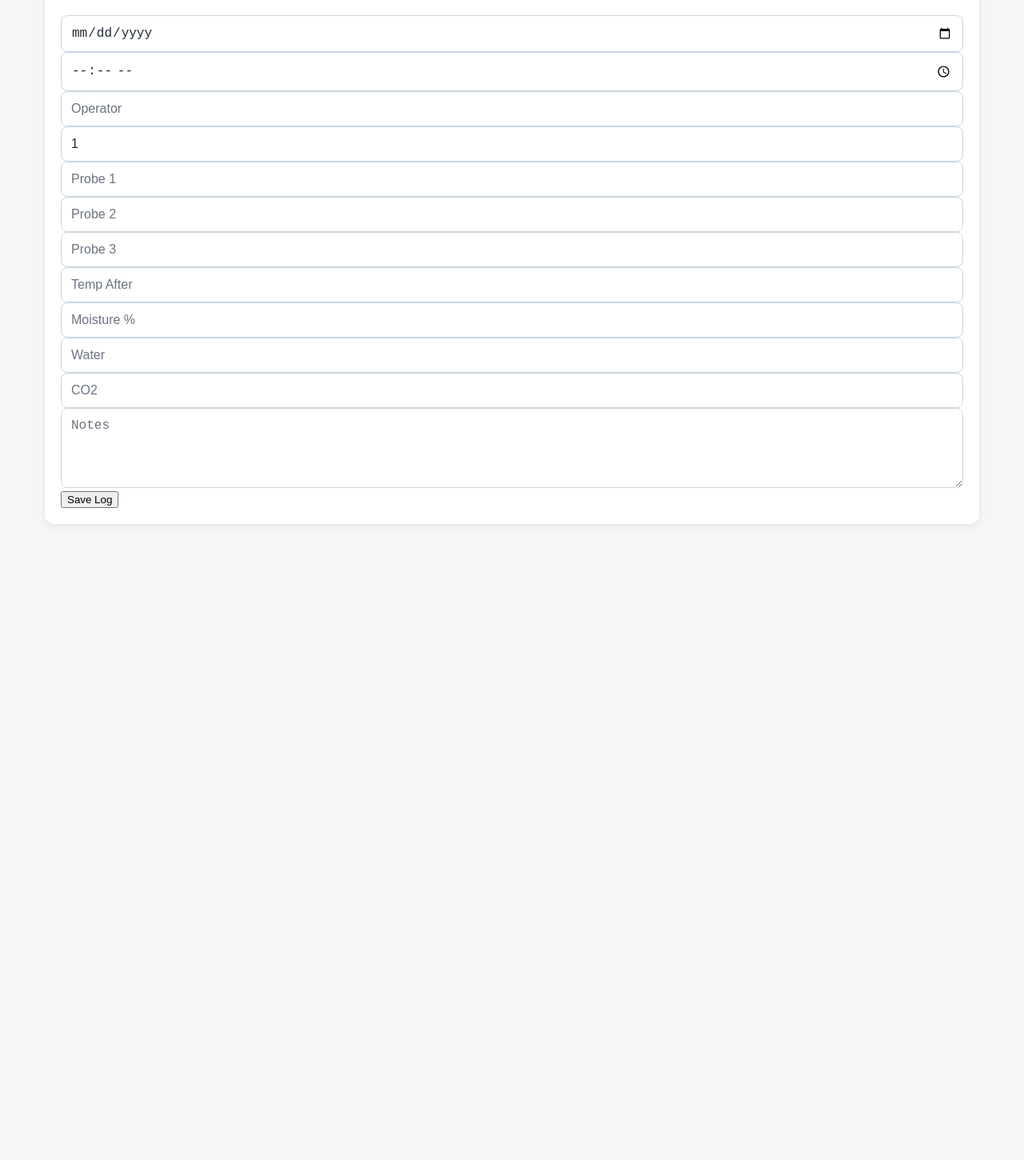
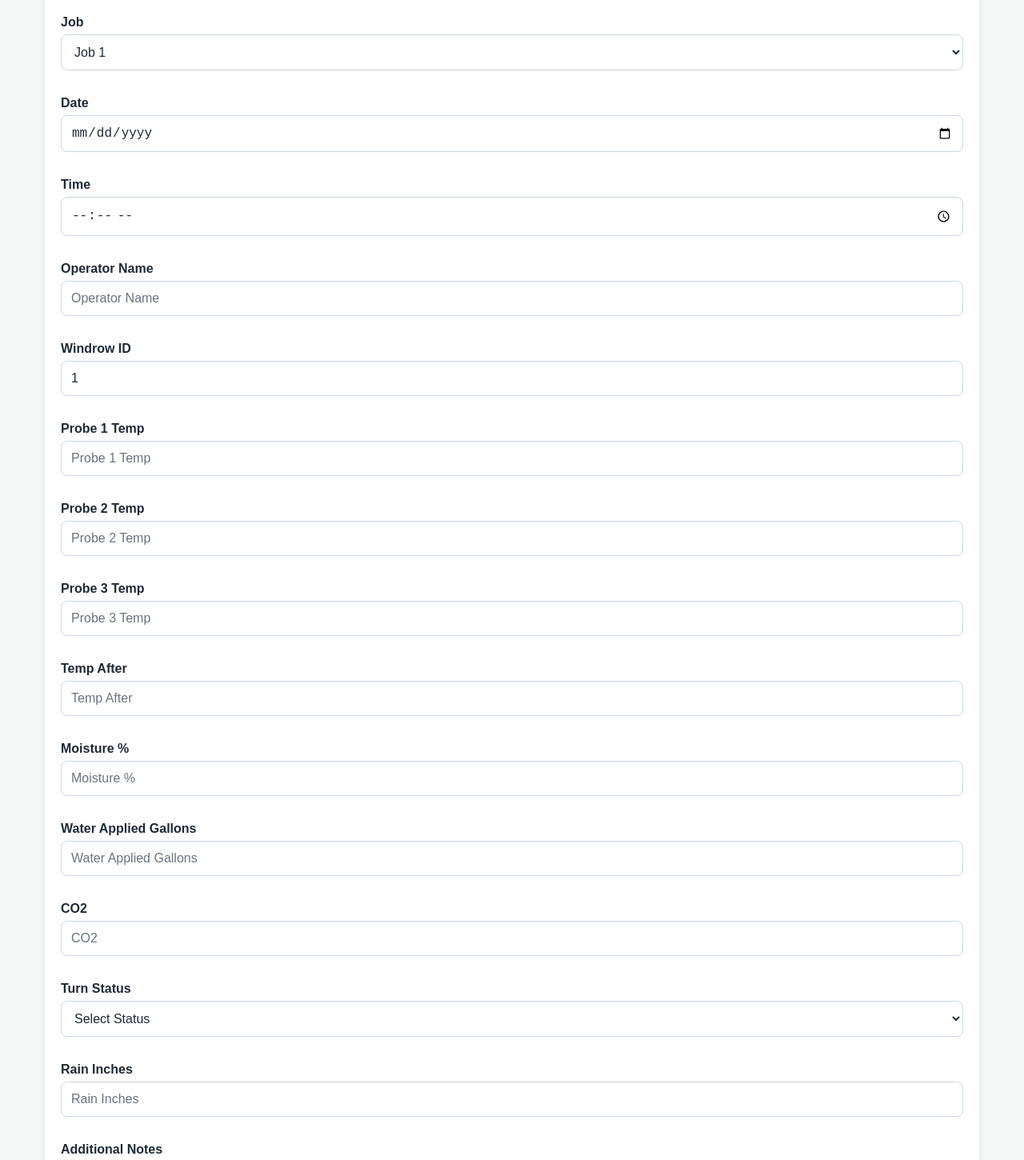
Before and after one commit to dgoings3/compost-app, a React (Vite) app in the folder frontend/: page / in a window 1280 px wide. Shown: the part 126-1576 px from the top of the page at 80% size. Before the commit the page ends 800 px from the top, so only its background shows below. Built offline with nearby package versions, Linux system fonts and the light colour scheme; sample sign-in values are in the browser's storage.

Commit message:
restore labels

```diff
--- a/frontend/src/LogForm.jsx
+++ b/frontend/src/LogForm.jsx
@@ -7,7 +7,7 @@ function LogForm({ auth, apiBase }) {
     logDate: "",
     logTime: "",
     operatorName: "",
-    windrowRowNumber: "1", // ✅ default so backend doesn’t crash
+    windrowRowNumber: "1",
     probe1TempBefore: "",
     probe2TempBefore: "",
     probe3TempBefore: "",
@@ -27,16 +27,16 @@ function LogForm({ auth, apiBase }) {
     return value === "" ? null : Number(value);
   }
 
-  function handleChange(e) {
-    const { name, value } = e.target;
+  function handleChange(event) {
+    const { name, value } = event.target;
     setForm((prev) => ({
       ...prev,
       [name]: value
     }));
   }
 
-  async function handleSubmit(e) {
-    e.preventDefault();
+  async function handleSubmit(event) {
+    event.preventDefault();
     setMessage("");
 
     const payload = {
@@ -60,7 +60,7 @@ function LogForm({ auth, apiBase }) {
     };
 
     try {
-      const res = await fetch(`${apiBase}/api/logs`, {
+      const response = await fetch(`${apiBase}/api/logs`, {
         method: "POST",
         headers: {
           "Content-Type": "application/json",
@@ -69,11 +69,13 @@ function LogForm({ auth, apiBase }) {
         body: JSON.stringify(payload)
       });
 
-      if (!res.ok) throw new Error();
+      if (!response.ok) {
+        throw new Error("Failed to save log");
+      }
 
       setForm(emptyForm);
       setMessage("Log saved successfully.");
-    } catch {
+    } catch (error) {
       setMessage("Failed to save log.");
     }
   }
@@ -84,33 +86,206 @@ function LogForm({ auth, apiBase }) {
         <h1 className="page-title">Compost Log Entry</h1>
 
         <form onSubmit={handleSubmit} className="log-form">
-          <input type="date" name="logDate" value={form.logDate} onChange={handleChange} required />
-          <input type="time" name="logTime" value={form.logTime} onChange={handleChange} required />
+          <div className="form-grid">
+            <div className="form-group">
+              <label htmlFor="jobName">Job</label>
+              <select
+                id="jobName"
+                name="jobName"
+                value={form.jobName}
+                onChange={handleChange}
+              >
+                <option value="Job 1">Job 1</option>
+                <option value="Job 2">Job 2</option>
+                <option value="Job 3">Job 3</option>
+              </select>
+            </div>
 
-          <input name="operatorName" placeholder="Operator" value={form.operatorName} onChange={handleChange} />
+            <div className="form-group">
+              <label htmlFor="logDate">Date</label>
+              <input
+                id="logDate"
+                type="date"
+                name="logDate"
+                required
+                value={form.logDate}
+                onChange={handleChange}
+              />
+            </div>
 
+            <div className="form-group">
+              <label htmlFor="logTime">Time</label>
               <input
+                id="logTime"
+                type="time"
+                name="logTime"
+                required
+                value={form.logTime}
+                onChange={handleChange}
+              />
+            </div>
+
+            <div className="form-group">
+              <label htmlFor="operatorName">Operator Name</label>
+              <input
+                id="operatorName"
+                type="text"
+                name="operatorName"
+                placeholder="Operator Name"
+                value={form.operatorName}
+                onChange={handleChange}
+              />
+            </div>
+
+            <div className="form-group">
+              <label htmlFor="windrowRowNumber">Windrow ID</label>
+              <input
+                id="windrowRowNumber"
+                type="text"
                 name="windrowRowNumber"
                 placeholder="Windrow ID"
                 value={form.windrowRowNumber}
                 onChange={handleChange}
                 required
               />
+            </div>
 
-          <input name="probe1TempBefore" placeholder="Probe 1" value={form.probe1TempBefore} onChange={handleChange} />
-          <input name="probe2TempBefore" placeholder="Probe 2" value={form.probe2TempBefore} onChange={handleChange} />
-          <input name="probe3TempBefore" placeholder="Probe 3" value={form.probe3TempBefore} onChange={handleChange} />
+            <div className="form-group">
+              <label htmlFor="probe1TempBefore">Probe 1 Temp</label>
+              <input
+                id="probe1TempBefore"
+                type="number"
+                step="any"
+                name="probe1TempBefore"
+                placeholder="Probe 1 Temp"
+                value={form.probe1TempBefore}
+                onChange={handleChange}
+              />
+            </div>
 
-          <input name="tempAfter" placeholder="Temp After" value={form.tempAfter} onChange={handleChange} />
-          <input name="moisturePercent" placeholder="Moisture %" value={form.moisturePercent} onChange={handleChange} />
-          <input name="waterAppliedGallons" placeholder="Water" value={form.waterAppliedGallons} onChange={handleChange} />
-          <input name="co2Level" placeholder="CO2" value={form.co2Level} onChange={handleChange} />
+            <div className="form-group">
+              <label htmlFor="probe2TempBefore">Probe 2 Temp</label>
+              <input
+                id="probe2TempBefore"
+                type="number"
+                step="any"
+                name="probe2TempBefore"
+                placeholder="Probe 2 Temp"
+                value={form.probe2TempBefore}
+                onChange={handleChange}
+              />
+            </div>
 
-          <textarea name="notes" placeholder="Notes" value={form.notes} onChange={handleChange} />
+            <div className="form-group">
+              <label htmlFor="probe3TempBefore">Probe 3 Temp</label>
+              <input
+                id="probe3TempBefore"
+                type="number"
+                step="any"
+                name="probe3TempBefore"
+                placeholder="Probe 3 Temp"
+                value={form.probe3TempBefore}
+                onChange={handleChange}
+              />
+            </div>
 
-          <button type="submit">Save Log</button>
+            <div className="form-group">
+              <label htmlFor="tempAfter">Temp After</label>
+              <input
+                id="tempAfter"
+                type="number"
+                step="any"
+                name="tempAfter"
+                placeholder="Temp After"
+                value={form.tempAfter}
+                onChange={handleChange}
+              />
+            </div>
 
-          {message && <p>{message}</p>}
+            <div className="form-group">
+              <label htmlFor="moisturePercent">Moisture %</label>
+              <input
+                id="moisturePercent"
+                type="number"
+                step="any"
+                name="moisturePercent"
+                placeholder="Moisture %"
+                value={form.moisturePercent}
+                onChange={handleChange}
+              />
+            </div>
+
+            <div className="form-group">
+              <label htmlFor="waterAppliedGallons">Water Applied Gallons</label>
+              <input
+                id="waterAppliedGallons"
+                type="number"
+                step="any"
+                name="waterAppliedGallons"
+                placeholder="Water Applied Gallons"
+                value={form.waterAppliedGallons}
+                onChange={handleChange}
+              />
+            </div>
+
+            <div className="form-group">
+              <label htmlFor="co2Level">CO2</label>
+              <input
+                id="co2Level"
+                type="number"
+                step="any"
+                name="co2Level"
+                placeholder="CO2"
+                value={form.co2Level}
+                onChange={handleChange}
+              />
+            </div>
+
+            <div className="form-group">
+              <label htmlFor="turnStatus">Turn Status</label>
+              <select
+                id="turnStatus"
+                name="turnStatus"
+                value={form.turnStatus}
+                onChange={handleChange}
+              >
+                <option value="">Select Status</option>
+                <option value="TURNED">Turned</option>
+                <option value="NOT TURNED">Not Turned</option>
+              </select>
+            </div>
+
+            <div className="form-group">
+              <label htmlFor="rainInches">Rain Inches</label>
+              <input
+                id="rainInches"
+                type="number"
+                step="any"
+                name="rainInches"
+                placeholder="Rain Inches"
+                value={form.rainInches}
+                onChange={handleChange}
+              />
+            </div>
+
+            <div className="form-group full-width">
+              <label htmlFor="notes">Additional Notes</label>
+              <textarea
+                id="notes"
+                name="notes"
+                placeholder="Additional Notes"
+                rows="4"
+                value={form.notes}
+                onChange={handleChange}
+              />
+            </div>
+          </div>
+
+          <button type="submit" className="primary-button">
+            Save Log
+          </button>
+
+          {message && <p className="status-message">{message}</p>}
         </form>
       </div>
     </div>
```
Lines whose indentation alone changed are shown as unchanged.
